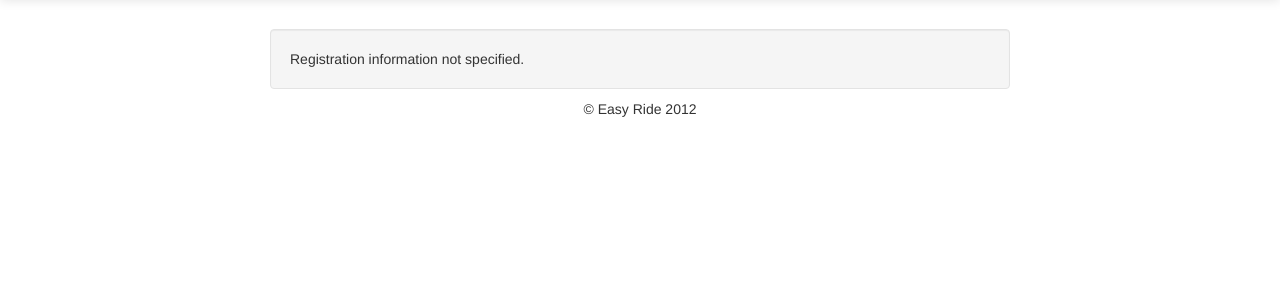
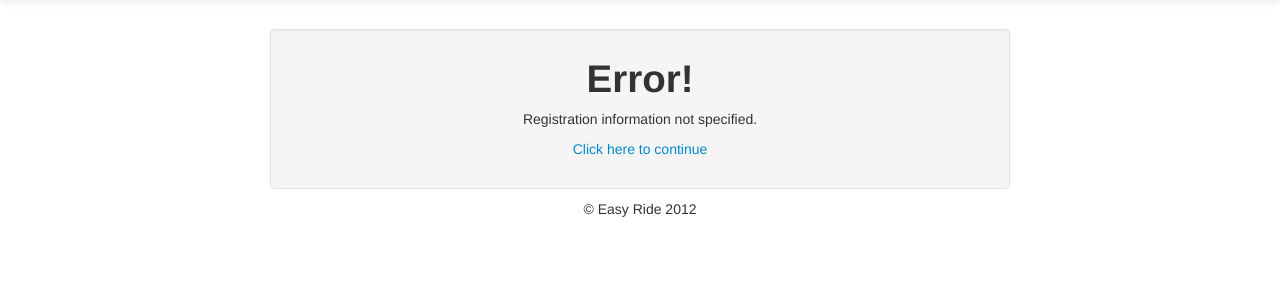
Before and after one commit to WaseemTheDream/easy-ride, a PHP site: page /register_post.php in a window 1280 px wide. Shown: the part 41-341 px from the top of the page. Run offline with PHP 8.4, Linux system fonts and the light colour scheme; some libraries are stand-ins or nearby versions.

Commit message:
Refactored HTML response from post requests.

```diff
--- a/easy-ride/functions/login.php
+++ b/easy-ride/functions/login.php
@@ -11,12 +11,12 @@
 
     function main() {
         if (empty($_POST)) {
-            echo "Login information not specified.";
+            html_respond('Error!', 'Login information not specified.');
             return;
         }
 
         if (empty($_POST['login-email']) or empty($_POST['login-password'])) {
-            echo "Missing login information.";
+            html_respond('Error!', 'Login information not specified.');
             return;
         }
 
--- a/easy-ride/register_post.php
+++ b/easy-ride/register_post.php
@@ -9,7 +9,7 @@
 <div class="ds-component ds-hover" data-componentid="content2">
 <?php
     if (empty($_POST)) {
-        echo "Registration information not specified.";
+        html_respond('Error!', 'Registration information not specified.');
     } else {
         $user_data = array();
         $required = array(
@@ -33,11 +33,10 @@
         $user_data['drivers_license_id'] = sanitize_string($_POST['register-drivers-license-id']);
 
         if ($missing_fields) {
-            echo 'Missing fields: ' . implode(', ', $missing_fields);
+            html_respond('Error!', 'Missing fields: ' . implode(', ', $missing_fields));
         } else {
             add_user($user_data);
-            echo '<h1 style="text-align: center;">Success!</h1>';
-            echo '<p style="text-align: center;">You have successfully registered for Easy Ride!</p>';
+            html_respond('Success!', 'You have successfully registered for Easy Ride!');
         }
     }
 ?>
```
